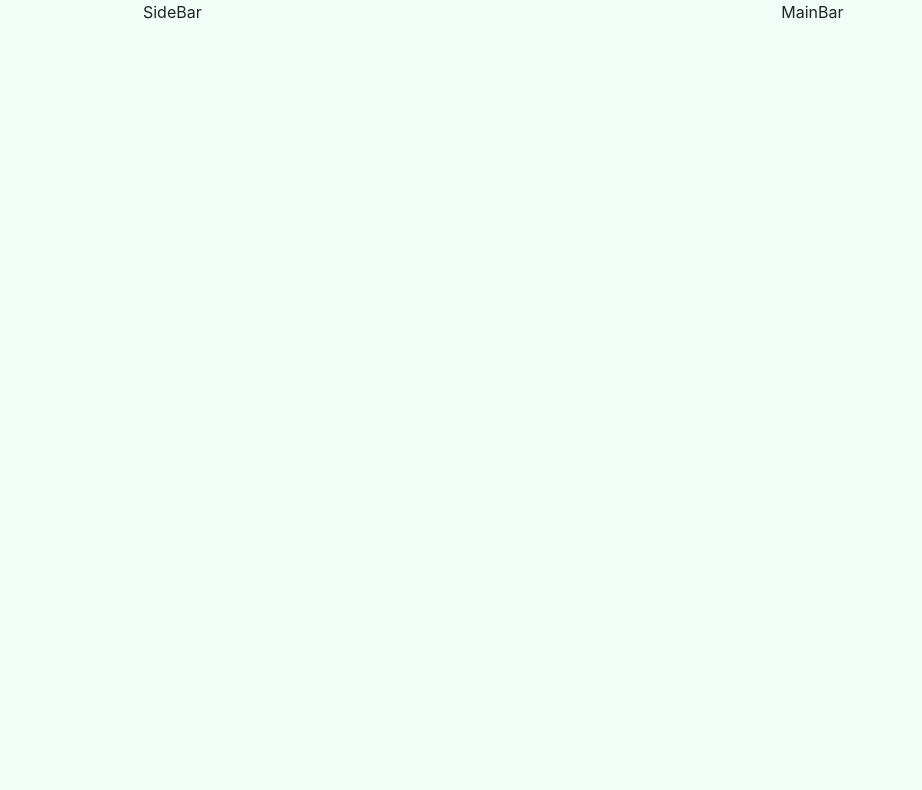
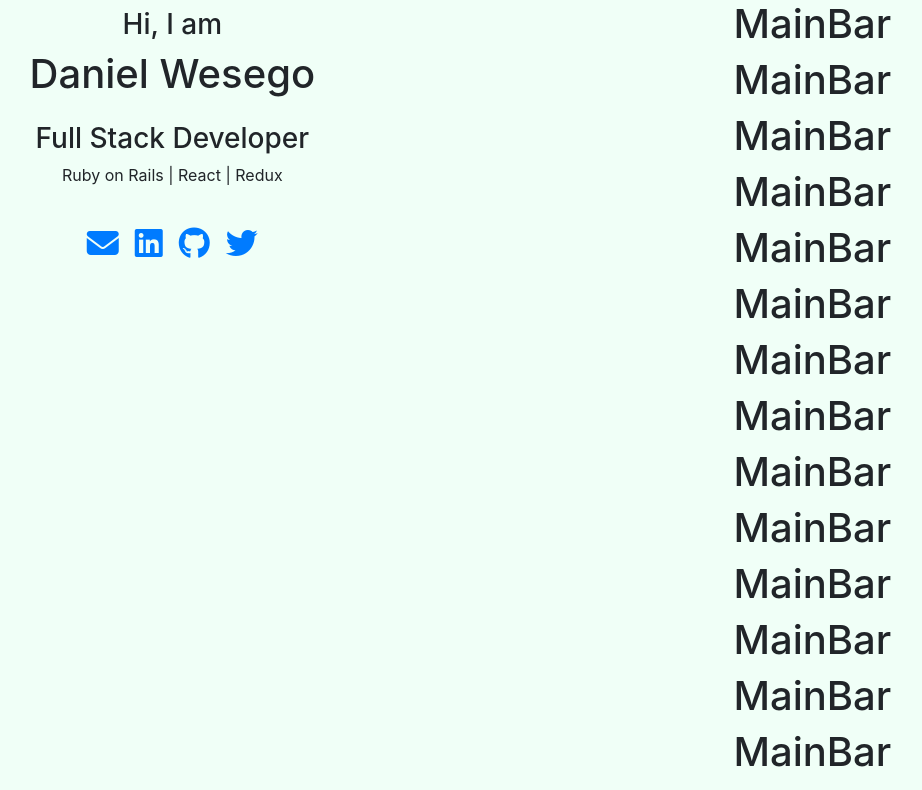
Before and after one commit to DanielMitiku/me, a React (Create React App) app: page / in a window 1280 px wide. Shown: the top 790 px of the page, without its empty margins (41-963 px from the left). Built offline with nearby package versions, Linux system fonts and the light colour scheme.

Commit message:
implement sidebar

```diff
--- a/src/components/MainBar.js
+++ b/src/components/MainBar.js
@@ -3,7 +3,26 @@ import React from 'react';
 function MainBar() {
   return (
     <div>
-      MainBar
+      <h1>MainBar</h1>
+      <h1>MainBar</h1>
+      <h1>MainBar</h1>
+      <h1>MainBar</h1>
+      <h1>MainBar</h1>
+
+      <h1>MainBar</h1>
+      <h1>MainBar</h1>
+
+      <h1>MainBar</h1>
+      <h1>MainBar</h1>
+      <h1>MainBar</h1>
+
+      <h1>MainBar</h1>
+      <h1>MainBar</h1>
+      <h1>MainBar</h1>
+      <h1>MainBar</h1><h1>MainBar</h1><h1>MainBar</h1><h1>MainBar</h1><h1>MainBar</h1><h1>MainBar</h1><h1>MainBar</h1><h1>MainBar</h1><h1>MainBar</h1>
+
+      <h1>MainBar</h1>
+
     </div>
   );
 }
--- a/src/components/SideBar.js
+++ b/src/components/SideBar.js
@@ -2,9 +2,23 @@ import React from 'react';
 
 function SideBar() {
   return (
-    <div>
-      SideBar
-    </div>
+    <>
+      <div className="sideDiv my-2">
+        <h3>Hi, I am </h3>
+        <h1>Daniel Wesego</h1>
+        <div className="text-center">
+          <h3 className="mt-4">Full Stack Developer</h3>
+          <p>Ruby on Rails | React | Redux</p>
+          <br />
+          <a target="_blank" rel="noopener noreferrer" href="mailto: wedanielmitiku@gmail.com"><i className="fas fa-envelope fa-2x mx-2" /></a>
+          <a target="_blank" rel="noopener noreferrer" href="https://www.linkedin.com/in/daniel-wesego/"><i className="fab fa-linkedin fa-2x mx-2" /></a>
+          <a target="_blank" rel="noopener noreferrer" href="https://github.com/DanielMitiku"><i className="fab fa-github fa-2x mx-2" /></a>
+          <a target="_blank" rel="noopener noreferrer" href="https://twitter.com/daniel_wesego"><i className="fab fa-twitter fa-2x mx-2" /></a>
+          <br />
+          <br />
+        </div>
+      </div>
+    </>
   );
 }
 
```
